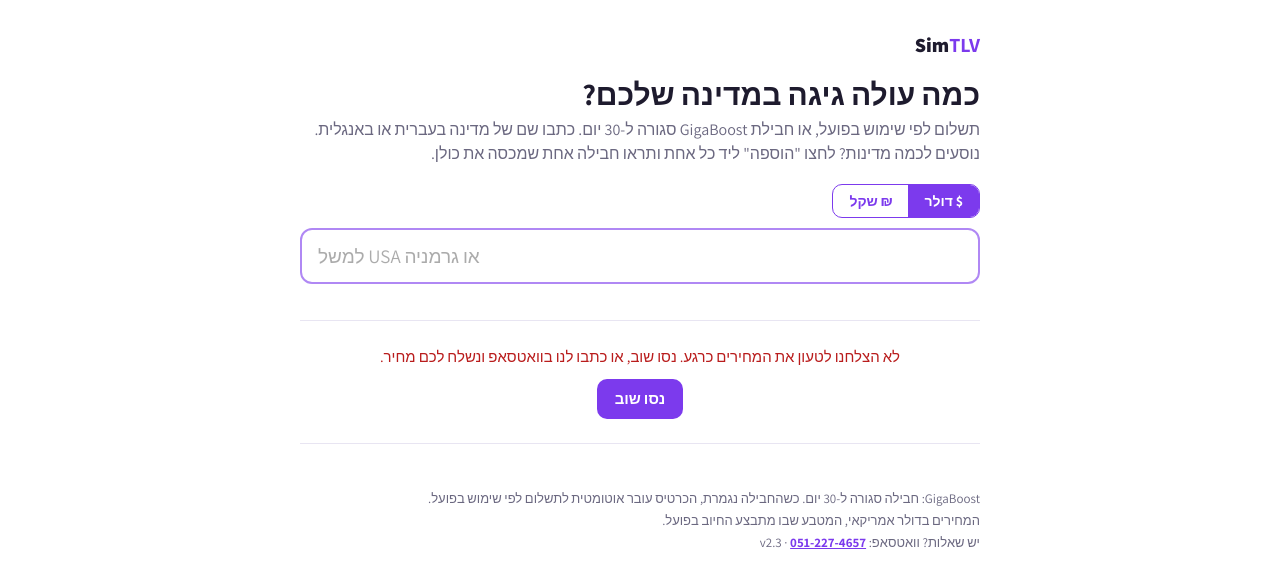
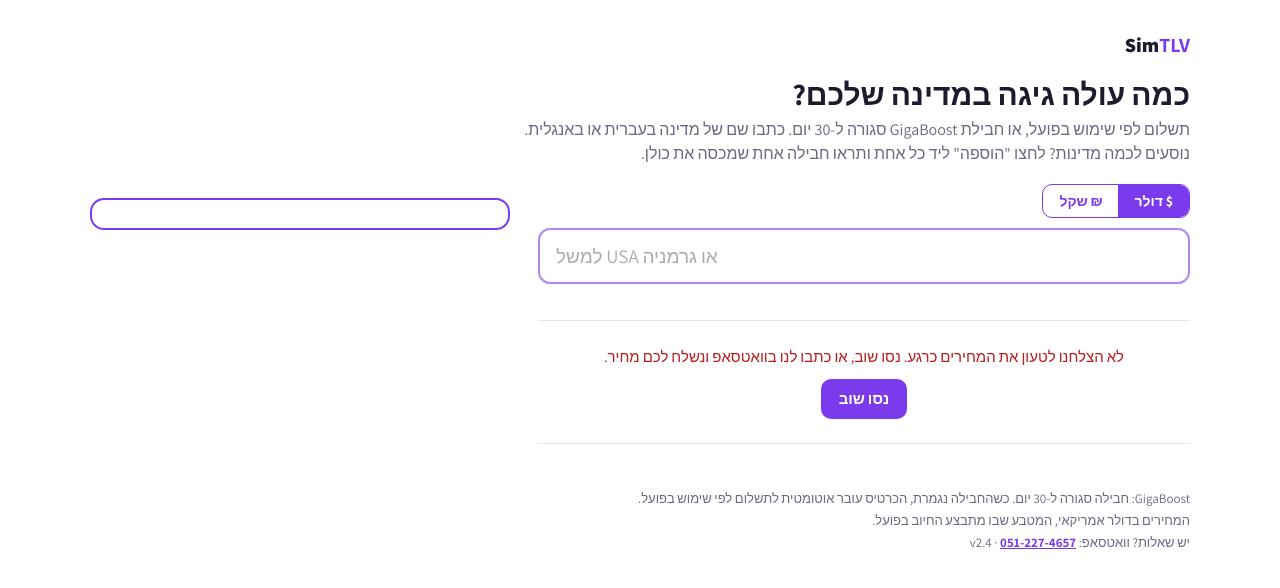
Before and after one commit to SirAngle/simtlv-prices, a plain HTML site: page index.html in a window 1280 px wide. Drawn offline with Linux system fonts and the light colour scheme; no server answers.

Commit message:
v2.4: selection panel beside the results
Co-Authored-By: Claude Opus 5.5 <noreply@anthropic.com>

```diff
--- a/index.html
+++ b/index.html
@@ -11,7 +11,14 @@
 :root[data-theme="dark"]{--bg:#15121f;--ink:#efecf8;--muted:#a39fb8;--line:#2d2840;--accent:#a78bfa;--strong:#c4b5fd;--soft:#241d38;--hover:#1c1829;--boost:#67e8f9;--card:#1c1829;--on-accent:#15121f;color-scheme:dark}
 *{box-sizing:border-box;margin:0}
 body{font-family:var(--font);color:var(--ink);background:var(--bg);padding-block:32px 48px;padding-left:max(16px,env(safe-area-inset-left,0px));padding-right:max(16px,env(safe-area-inset-right,0px));direction:rtl;font-size:15px}
-main{max-width:680px;margin:0 auto}
+main{max-width:1100px;margin:0 auto}
+p.sub{max-width:680px}
+.layout{display:grid;grid-template-columns:minmax(0,1fr) minmax(0,420px);gap:28px;align-items:start}
+.results{min-width:0}
+#side{position:sticky;top:max(16px,env(safe-area-inset-top,0px))}
+#sel.empty{border-style:dashed;border-color:var(--line);color:var(--muted)}
+#sel.empty h2{color:var(--ink)}
+@media (max-width:900px){.layout{grid-template-columns:minmax(0,1fr);gap:0}#side{position:static;order:-1}#sel.empty{display:none}}
 .logo{direction:ltr;text-align:right;font-weight:800;font-size:20px}.logo b{color:var(--accent)}
 h1{font-size:30px;margin:18px 0 6px;text-wrap:balance;line-height:1.2}
 p.sub{color:var(--muted);font-size:16px;margin-bottom:18px;line-height:1.5}
@@ -78,16 +85,19 @@ footer a{color:var(--accent);font-weight:700}
 <div class="logo">Sim<b>TLV</b></div>
 <h1>כמה עולה גיגה במדינה שלכם?</h1>
 <p class="sub">תשלום לפי שימוש בפועל, או חבילת GigaBoost סגורה ל-30 יום. כתבו שם של מדינה בעברית או באנגלית. נוסעים לכמה מדינות? לחצו "הוספה" ליד כל אחת ותראו חבילה אחת שמכסה את כולן.</p>
+<div class="layout"><div class="results">
 <div class="cur" role="group" aria-label="מטבע"><button type="button" data-c="USD" aria-pressed="true">$ דולר</button><button type="button" data-c="ILS" aria-pressed="false">₪ שקל</button></div>
 <input id="q" type="search" dir="auto" placeholder="למשל USA או גרמניה" aria-label="חיפוש מדינה" autocomplete="off">
-<section id="sel" hidden aria-live="polite"></section>
 <div id="count" aria-live="polite"></div>
 <ul id="list"></ul>
+</div>
+<aside id="side"><section id="sel" aria-live="polite"></section></aside>
+</div>
 <footer>
 <span id="stamp"></span><br>
 GigaBoost: חבילה סגורה ל-30 יום. כשהחבילה נגמרת, הכרטיס עובר אוטומטית לתשלום לפי שימוש בפועל.<br>
 <span id="curnote"></span><br>
-יש שאלות? וואטסאפ: <a href="https://wa.me/972512274657" target="_blank" rel="noopener"><span dir="ltr">051-227-4657</span></a> · <span dir="ltr">v2.3</span>
+יש שאלות? וואטסאפ: <a href="https://wa.me/972512274657" target="_blank" rel="noopener"><span dir="ltr">051-227-4657</span></a> · <span dir="ltr">v2.4</span>
 </footer>
 </main>
 <script>
@@ -162,7 +172,8 @@ function toggle(iso){
  draw();
 }
 function drawSel(){
- S.textContent="";S.hidden=!SEL.length;if(!SEL.length)return;
+ S.textContent="";S.classList.toggle("empty",!SEL.length);
+ if(!SEL.length){S.appendChild(el("h2",null,"נוסעים לכמה מדינות?"));S.appendChild(el("div","note","לחצו \"הוספה\" ליד כל מדינה, והחבילה שמכסה את כולן תופיע כאן."));return}
  var cs=SEL.map(byIso).filter(Boolean);
  var hd=el("div","sel-head");hd.appendChild(el("h2",null,cs.length===1?"המדינה שבחרתם":"בחרתם "+cs.length+" מדינות"));
  var cl=el("button","clear","ניקוי");cl.type="button";cl.onclick=function(){SEL=[];draw()};hd.appendChild(cl);S.appendChild(hd);
```
